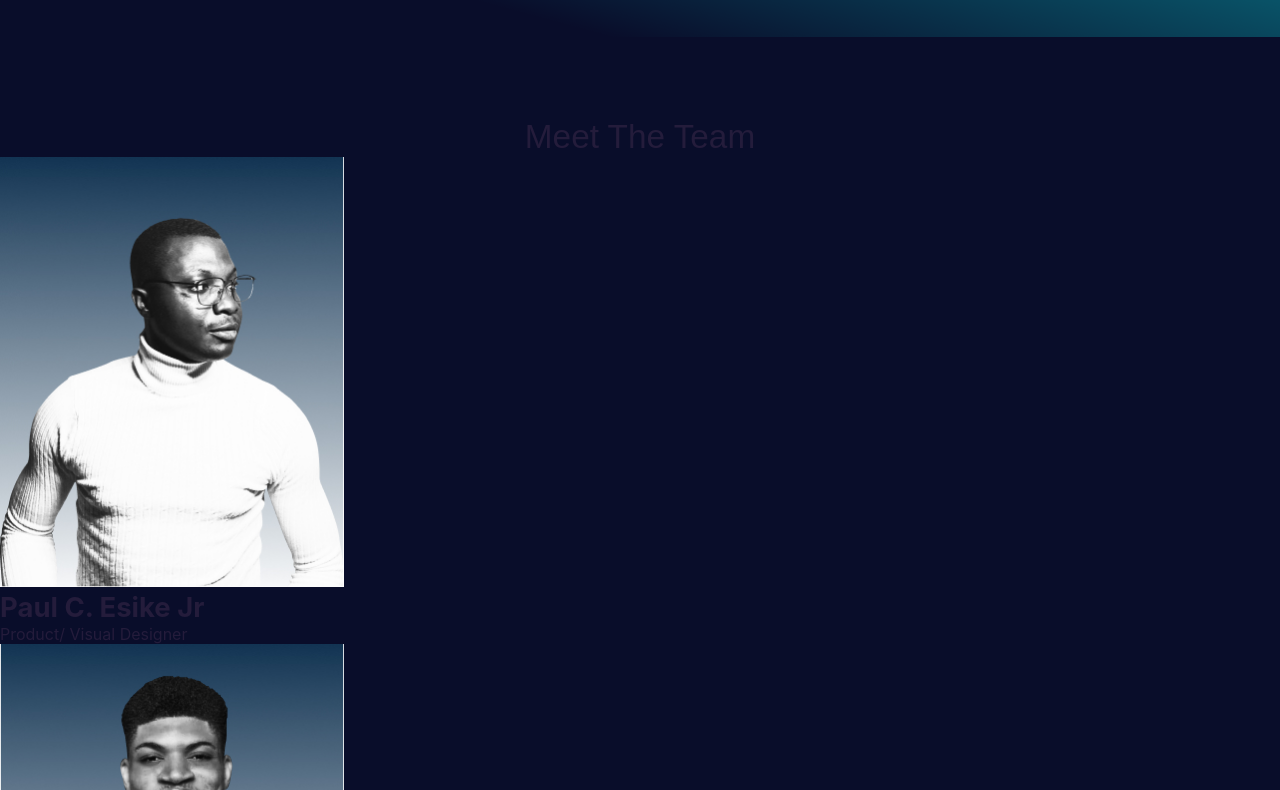
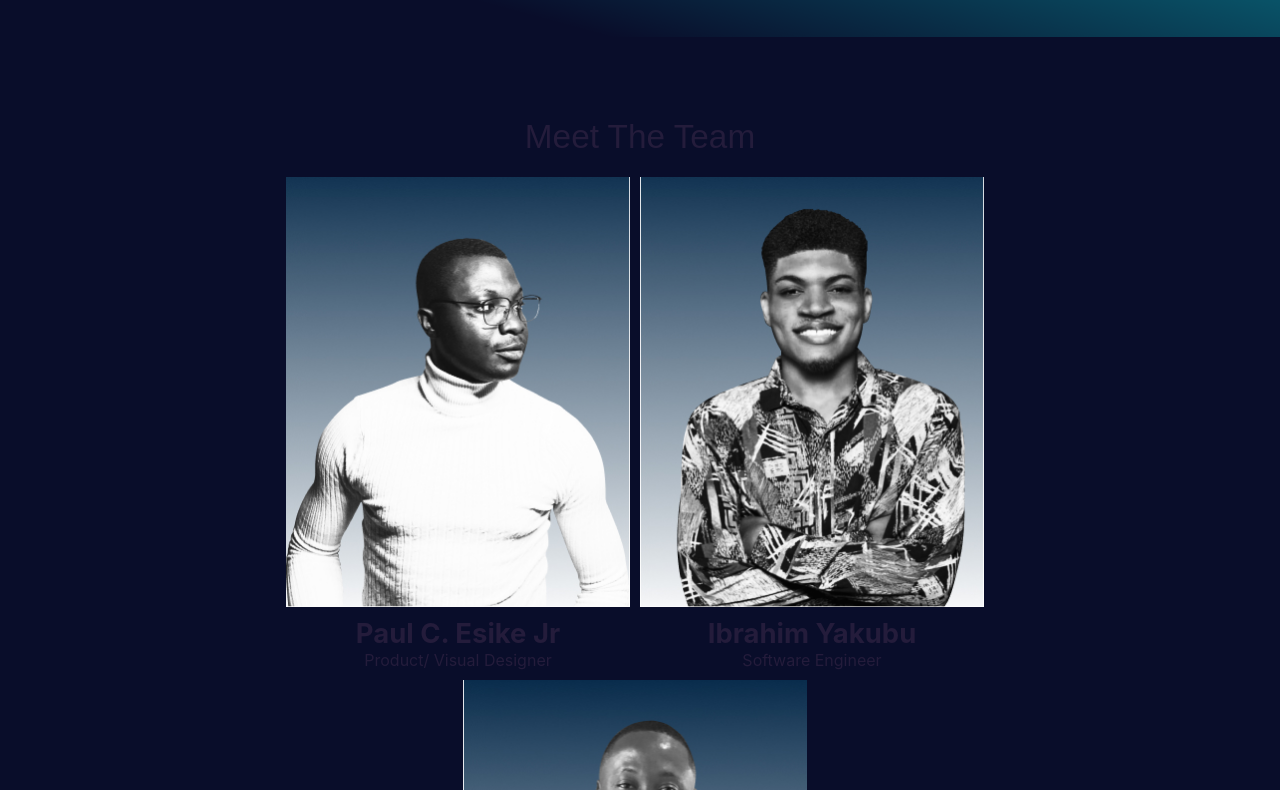
Before and after one commit to QuakeHive-Nestic/landlord, a Next.js app: page / in a window 1280 px wide. Shown: the part 2370-3160 px from the top of the page. Built offline with nearby package versions, Linux system fonts and the light colour scheme.

Commit message:
Add more styles

```diff
--- a/styles/globals.css
+++ b/styles/globals.css
@@ -556,6 +556,33 @@ header {
   line-height: 91.5%;
 }
 
+#meet-team {
+  display: flex;
+  flex-direction: column;
+  justify-content: center;
+  align-items: center;
+}
+
+.team {
+  width: 90%;
+  margin: 0 auto;
+  display: flex;
+  flex-wrap: wrap;
+  justify-content: center;
+  margin-top: 20px;
+}
+
+.item {
+  margin: 0 10px 10px 0;
+  display: flex;
+  flex-direction: column;
+  align-items: center;
+}
+
+.item h4 {
+  margin-top: 10px;
+}
+
 #cta {
   margin: auto;
 }
@@ -652,6 +679,10 @@ footer div {
   .info-text p {
     font-size: 18.1524px;
   }
+
+  .team {
+    width: 80%;
+  }
 }
 
 @media only screen and (max-width: 1075px) {
```
